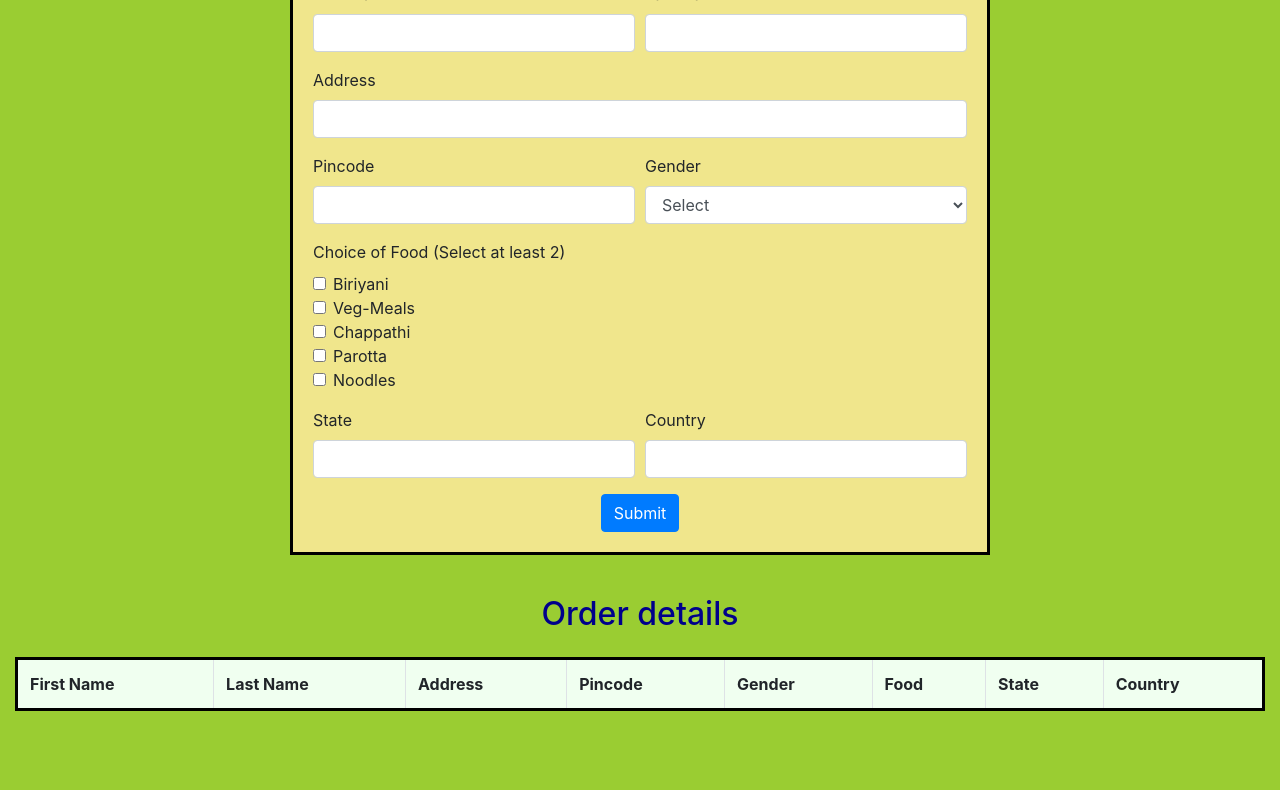
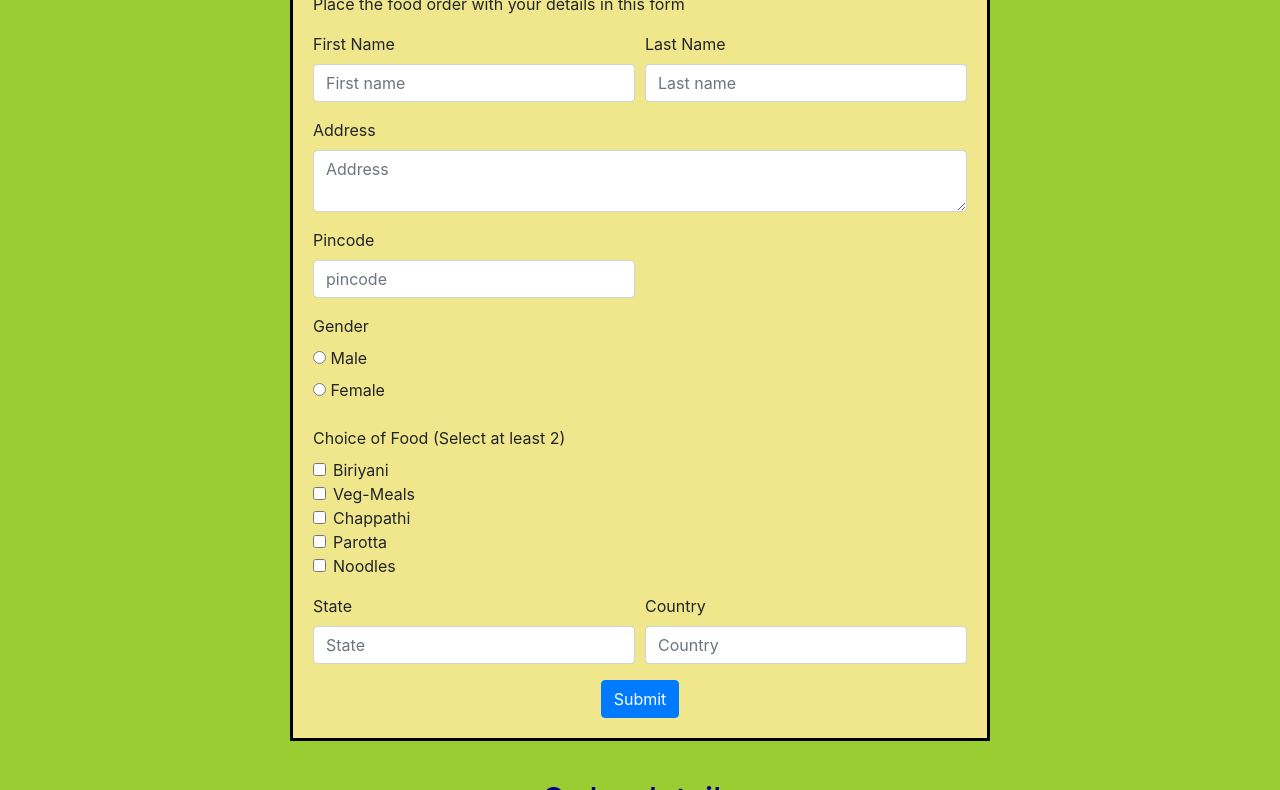
Before and after one commit to Monisharaja-S/FoodOrder-form, a plain HTML site: page index.html in a window 1280 px wide. Shown: the part 127-917 px from the top of the page. Before the commit the page ends 854 px from the top, so only its background shows below. Drawn offline with nearby package versions, Linux system fonts and the light colour scheme.

Commit message:
Update index.html

```diff
--- a/index.html
+++ b/index.html
@@ -12,37 +12,39 @@
     <link rel="stylesheet" href="style.css">
 </head>
 <body>
+
     <div class="container">
-         <form id="myForm">
-            <h2>Food Order Form</h2>
+         <form id="form">
+            <h1 id="title">Food Order Form</h1>
+            <p id="description">Place the food order with your details in this form</p>
             <div class="form-row">
                 <div class="form-group col-md-6">
                     <label for="firstName">First Name</label>
-                    <input type="text" class="form-control" id="firstName" required>
+                    <input type="text" class="form-control" placeholder="First name" id="first-name" required>
                 </div>
                 <div class="form-group col-md-6">
                     <label for="lastName">Last Name</label>
-                    <input type="text" class="form-control" id="lastName" required>
+                    <input type="text" class="form-control" placeholder="Last name" id="last-name" required>
                 </div>
             </div>
             <div class="form-group">
                 <label for="address">Address</label>
-                <input type="text" class="form-control" id="address" required>
+                <textarea class="form-control" placeholder="Address" id="address" required></textarea>
             </div>
             <div class="form-row">
-                <div class="form-group col-md-6">
+                <div class="form-group col-sm-6">
                     <label for="pincode">Pincode</label>
-                    <input type="text" class="form-control" id="pincode" required>
-                </div>
-                <div class="form-group col-md-6">
-                    <label for="gender">Gender</label>
-                    <select class="form-control" id="gender" required>
-                        <option value="select">Select</option>
-                        <option value="male">Male</option>
-                        <option value="female">Female</option>
-                    </select>
+                    <input type="text" pattern="[0-9]{6}" maxlength="6" class="form-control" placeholder="pincode" id="pincode" required>
                 </div>
             </div>
+                <div class="form-group">
+                    <label>Gender</label><br>
+                    <input type="radio" name="gender" value="Male" id="gender1">
+                    <label for="gender1">Male</label><br>
+                    <input type="radio" name="gender" value="Female" id="gender2">
+                    <label for="gender2">Female</label><br>
+                </div>
+
             <div class="form-group">
                 <label>Choice of Food (Select at least 2)</label>
                 <div class="form-check">
@@ -69,15 +71,15 @@
             <div class="form-row">
                 <div class="form-group col-md-6">
                     <label for="state">State</label>
-                    <input type="text" class="form-control" id="state" required>
+                    <input type="text" class="form-control" placeholder="State" id="state" required>
                 </div>
                 <div class="form-group col-md-6">
                     <label for="country">Country</label>
-                    <input type="text" class="form-control" id="country" required>
+                    <input type="text" class="form-control" placeholder="Country" id="country" required>
                 </div>
             </div >
             <div style="text-align: center;">
-            <button type="button" class="btn btn-primary" onclick="submitForm()">Submit</button>
+            <button type="button" class="btn btn-primary" id="submit" onclick="submitForm()">Submit</button>
         </div>
         </form>
     </div>
@@ -101,7 +103,7 @@
         </table>
     </div>
 
-
+<script src="https://app.zenclass.in/sheets/v1/js/zen/suite/bundle.js"></script>
     <script src="https://code.jquery.com/jquery-3.5.1.slim.min.js"></script>
     <script src="https://cdn.jsdelivr.net/npm/@popperjs/core@2.10.2/dist/umd/popper.min.js"></script>
     <script src="https://maxcdn.bootstrapcdn.com/bootstrap/4.5.2/js/bootstrap.min.js"></script>
```
